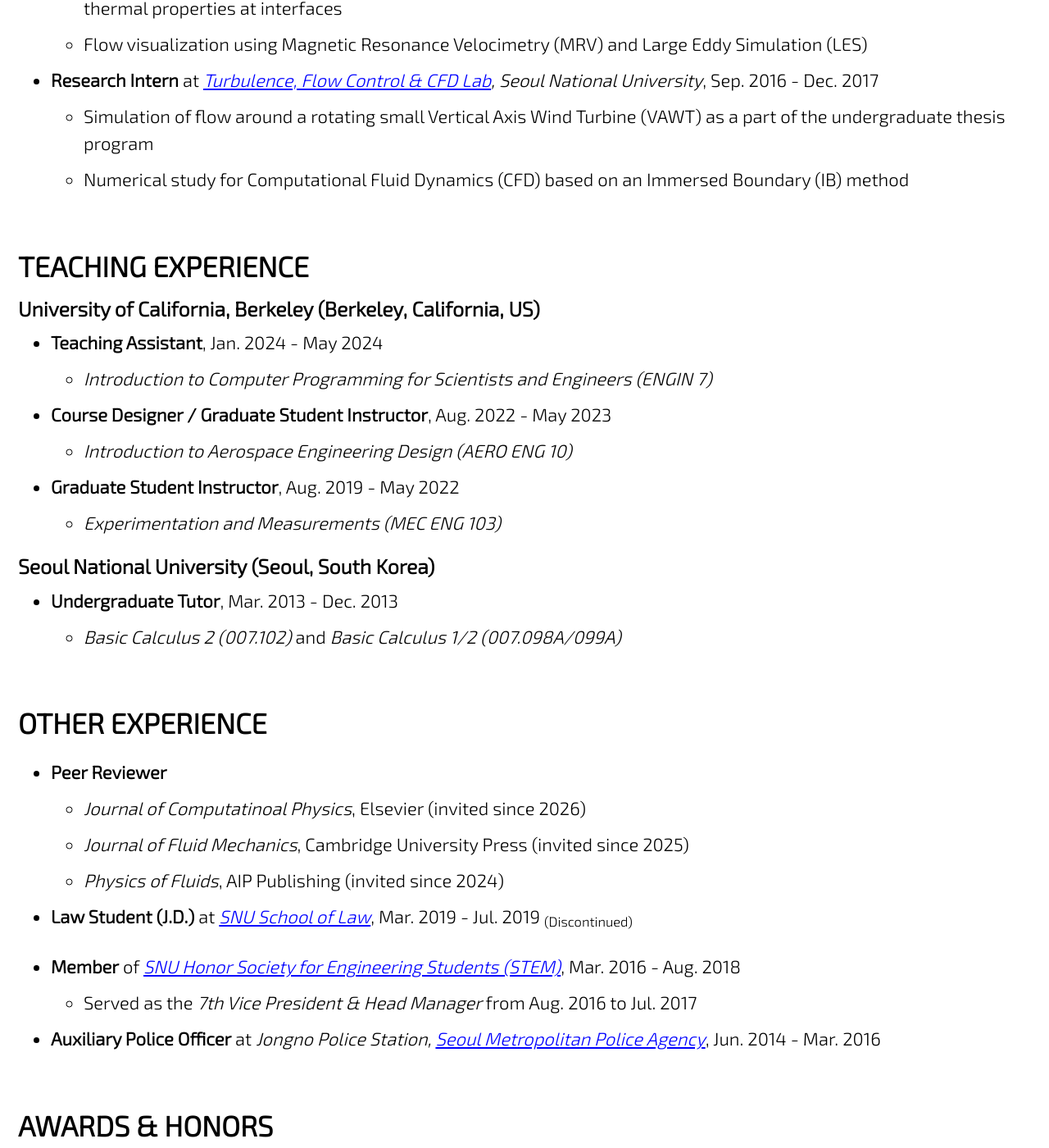
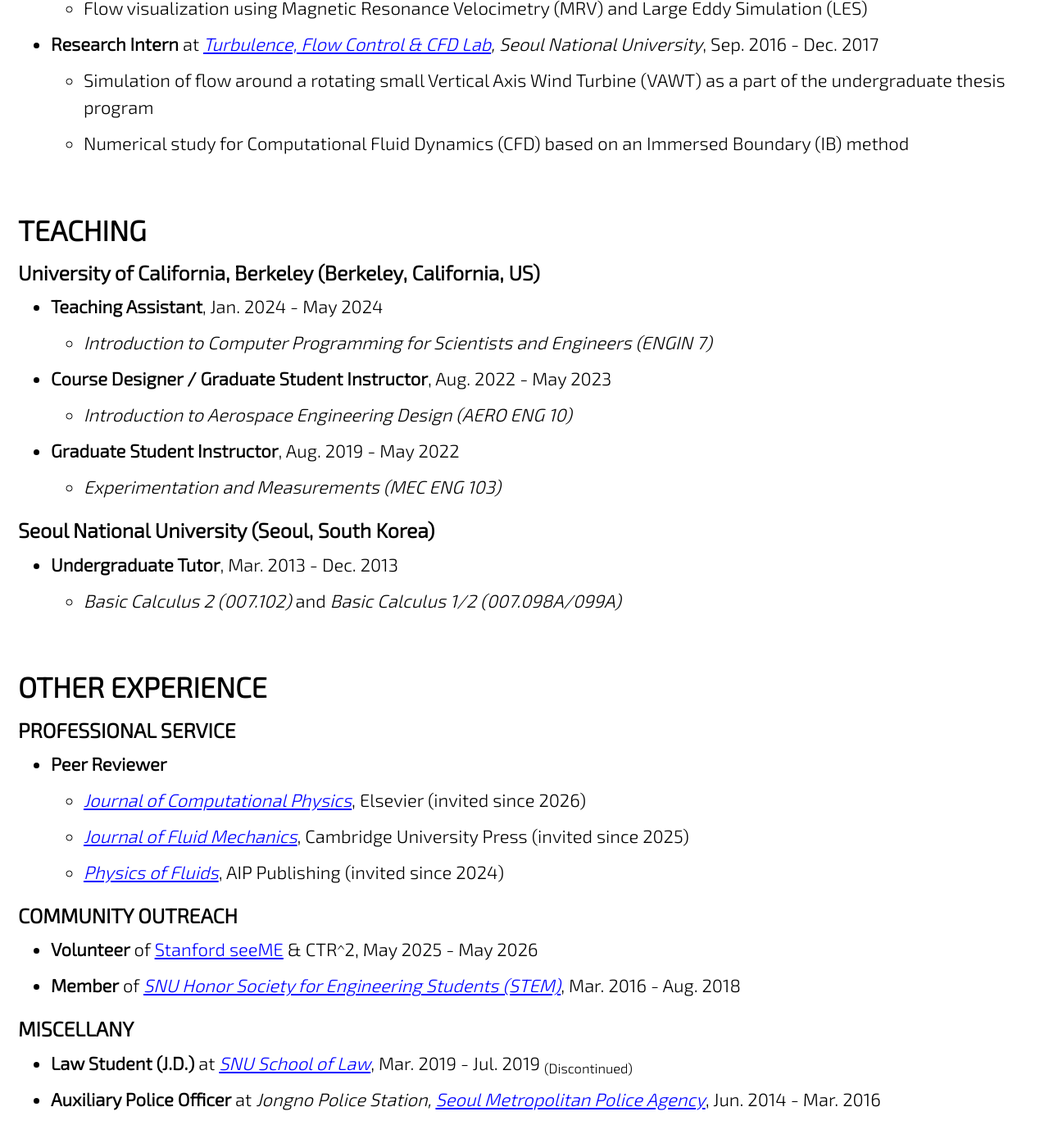
Before and after one commit to jun9303/jun9303.github.io, a Jekyll site: the page built from _pages/about_me.md, in a window 1280 px wide and 1400 px high, scrolled down 2317 px. Shown: the whole window at 82% size. Built offline with Jekyll 4.4.1, drawn with Linux system fonts in a browser that asks for light colours; cached includes are drawn as plain includes; some of the changed text lies outside the part shown.

Commit message:
Refactor about me section: comment out high school details and update section titles for consistency

```diff
--- a/_pages/about_me.md
+++ b/_pages/about_me.md
@@ -49,14 +49,14 @@ feature_row:
   + Thesis: "(B.S.) Large Eddy Simulation of Flow Around a Rotating Small Vertical Axis Wind Turbine Using an Immersed Boundary Method" & "(B.B.A.) Capital and Operating Cost Efficiency Evaluation of Onshore Wind Farms in South Korea: A DEA Approach"
   + Honors: *Summa Cum Laude*
 
-- **High School Diploma for Gifted Students**, *[Seoul Science High School](http://en.sshs.hs.kr)*, Feb. 2012
+<!-- ### Seoul Science High School (Seoul, South Korea)
+- **High School Diploma for Gifted Students**, *[Seoul Science High School](http://en.sshs.hs.kr)*, Feb. 2012 -->
 
-# WORK EXPERIENCE
+# WORK
 
 ### Stanford University (Stanford, California, US)
 - **Postdoctoral Scholar** at *[Aerospace Design Lab](https://adl.stanford.edu/)*, Jan. 2026 -
   + Investigation of highly efficient thermal management for hydrogen fuel cell powered aviation
-
 - **Postdoctoral Fellow** at the *[Center for Turbulence Research](https://ctr.stanford.edu/)*, Oct. 2024 - Dec. 2025
   + Advanced analysis for physical insights into turbulence, heat transfer and related phenomena
 
@@ -69,22 +69,19 @@ feature_row:
 - **Researcher** at *[Energy & Environmental Flow Lab](http://eeflow.snu.ac.kr), Seoul National University*, Jul. 2017 - Aug. 2018
   + Development and validation on conjugate heat transfer (CHT) codes with an efficient interpolation scheme for thermal properties at interfaces
   + Flow visualization using Magnetic Resonance Velocimetry (MRV) and Large Eddy Simulation (LES)
-
 - **Research Intern** at *[Turbulence, Flow Control & CFD Lab](http://tfc.snu.ac.kr), Seoul National University*, Sep. 2016 - Dec. 2017
   + Simulation of flow around a rotating small Vertical Axis Wind Turbine (VAWT) as a part of the undergraduate thesis program
   + Numerical study for Computational Fluid Dynamics (CFD) based on an Immersed Boundary (IB) method
 
-# TEACHING EXPERIENCE
+# TEACHING
 
 ### University of California, Berkeley (Berkeley, California, US)
 - **Teaching Assistant**, Jan. 2024 - May 2024
   + *Introduction to Computer Programming for Scientists and Engineers (ENGIN 7)*
   <!-- + Taught basic programming strategies and numerical methods for scientific computing -->
-
 - **Course Designer / Graduate Student Instructor**, Aug. 2022 - May 2023
   + *Introduction to Aerospace Engineering Design (AERO ENG 10)*
   <!-- + Composed teaching outlines and prepared instruction materials especially for an airfoil design and analysis lab module with wind tunnel practices -->
-
 - **Graduate Student Instructor**, Aug. 2019 - May 2022
   + *Experimentation and Measurements (MEC ENG 103)*
   <!-- + Taught experimental techniques for mechanical engineering, run lab sessions, graded assignments and reports, had office hours and answered questions in person and online -->
@@ -97,16 +94,19 @@ feature_row:
 
 # OTHER EXPERIENCE
 
+### PROFESSIONAL SERVICE
 - **Peer Reviewer**
-  + *Journal of Computatinoal Physics*, Elsevier (invited since 2026)
-  + *Journal of Fluid Mechanics*, Cambridge University Press (invited since 2025)
-  + *Physics of Fluids*, AIP Publishing (invited since 2024)
+  + *[Journal of Computational Physics](https://www.sciencedirect.com/journal/journal-of-computational-physics)*, Elsevier (invited since 2026)
+  + *[Journal of Fluid Mechanics](https://www.cambridge.org/core/journals/journal-of-fluid-mechanics)*, Cambridge University Press (invited since 2025)
+  + *[Physics of Fluids](https://pubs.aip.org/aip/pof)*, AIP Publishing (invited since 2024)
 
+### COMMUNITY OUTREACH
+- **Volunteer** of [Stanford seeME](https://seeme.stanford.edu/) & CTR^2, May 2025 - May 2026
+- **Member** of *[SNU Honor Society for Engineering Students (STEM)](https://gongwoo.snu.ac.kr)*, Mar. 2016 - Aug. 2018
+  <!-- + Served as the *7th Vice President & Head Manager* from Aug. 2016 to Jul. 2017 -->
+
+### MISCELLANY
 - **Law Student (J.D.)** at *[SNU School of Law](http://law.snu.ac.kr/index_en.php)*, Mar. 2019 - Jul. 2019 <sub>(Discontinued)</sub>
-
-- **Member** of *[SNU Honor Society for Engineering Students (STEM)](https://gongwoo.snu.ac.kr)*, Mar. 2016 - Aug. 2018
-  + Served as the *7th Vice President & Head Manager* from Aug. 2016 to Jul. 2017
-
 - **Auxiliary Police Officer** at *Jongno Police Station, [Seoul Metropolitan Police Agency](https://www.smpa.go.kr/home/homeIndexEng.do?menuCode=eng)*, Jun. 2014 - Mar. 2016
 
 # AWARDS & HONORS
@@ -114,7 +114,6 @@ feature_row:
 ### GRANTS
 - **Precourt Institute for Energy Seed Grant** from *Sustainable Mobility Center, Stanford University*, Feb. 2026 - Jan. 2027
   + Co-PI · Highly efficient thermal management in hydrogen-powered aviation
-
 - **NSF ACCESS Allocation: PHY250071** from *ACCESS by the U.S. National Science Foundation (NSF)*, Mar. 2025 - Feb. 2027
   + PI · Surface topology optimization for thermally-efficient dropwise condensation
 
```
Also changed, not shown: other parts of _pages/about_me.md (+0 -3 lines).
